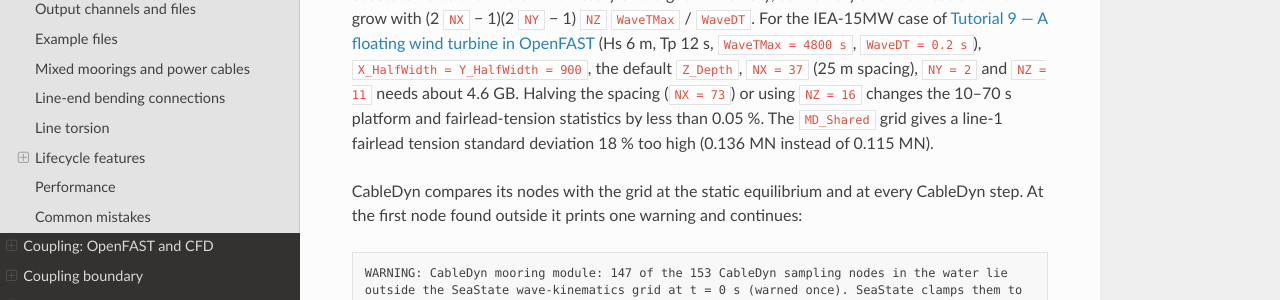
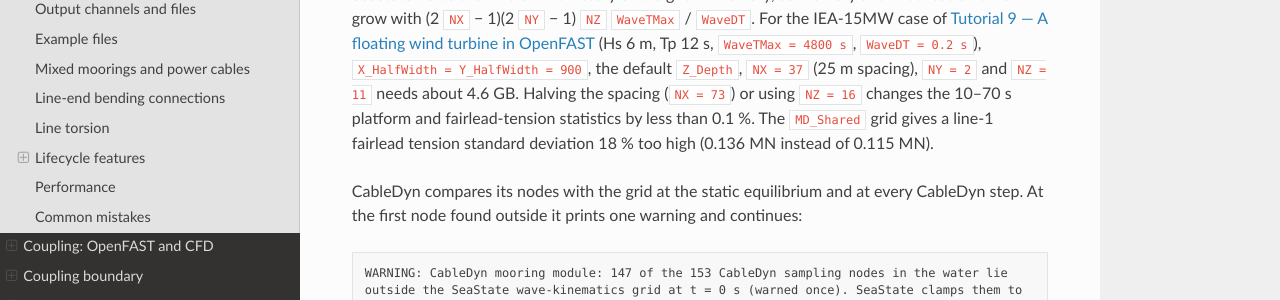
Before and after one commit to SMI-Lab-Inha/CableDyn, a Sphinx documentation site: the page built from doc/openfast.rst, in a window 1280 px wide and 900 px high, scrolled down 2467 px. Shown: the part 174-474 px from the top of the window. Built offline with Sphinx 7.4.7 and the Read the Docs theme 3.1.0, drawn with Linux system fonts in a browser that asks for light colours.

Commit message:
docs(openfast): tutorial figures for the current solver
Rerun the OpenFAST tutorial cases with the current solver on the
enlarged SeaState grid (CableDyn and MoorDyn, supercycling, still water,
power cable, line failure), on the MD_Shared grid, and on the two refined
grids, and recompute the quoted figures with the same post-processing.

All quoted tensions, statistics, the grid warning and the memory estimate
are unchanged at their printed precision. Three figures change: the
t = 0 Curv4N38 of the power-cable case (9.01821E-02 to 9.01822E-02 1/m),
the grid-refinement bound in the SeaState grid section (less than 0.05 %
to less than 0.1 %, since NX = 73 moves the mean surge by 0.08 %), and
the wall time of the 400 s line-failure run (about 30 s to about 60 s).

Signed-off-by: Jae Hoon Seo <jaehoon.seo@inha.ac.kr>

```diff
--- a/doc/openfast.rst
+++ b/doc/openfast.rst
@@ -126,7 +126,7 @@
 ``WaveDT = 0.2 s``), ``X_HalfWidth = Y_HalfWidth = 900``, the default ``Z_Depth``, ``NX = 37``
 (25 m spacing), ``NY = 2`` and ``NZ = 11`` needs about 4.6 GB. Halving the spacing (``NX = 73``)
 or using ``NZ = 16`` changes the 10–70 s platform and fairlead-tension statistics by less than
-0.05 %. The ``MD_Shared`` grid gives a line-1 fairlead tension standard deviation 18 % too high
+0.1 %. The ``MD_Shared`` grid gives a line-1 fairlead tension standard deviation 18 % too high
 (0.136 MN instead of 0.115 MN).
 
 CableDyn compares its nodes with the grid at the static equilibrium and at every CableDyn step.
--- a/doc/tutorial_openfast.rst
+++ b/doc/tutorial_openfast.rst
@@ -340,7 +340,7 @@
          force [Fx, Fy, Fz]: [1230, 0, -11858] N, inclination=84.078 deg
          line tangent: inclination=83.943 deg, declination=173.94 deg, azimuth=0 deg
       ...
-         Curv4N38 = 9.01821E-02 (1/m)
+         Curv4N38 = 9.01822E-02 (1/m)
          BendMom4N38 = 1794.6 (N.m)
 
 CableDyn found the cable's touchdown and lazy-wave shape by itself: in
```
Also changed, not shown: examples/openfast/README.md.
